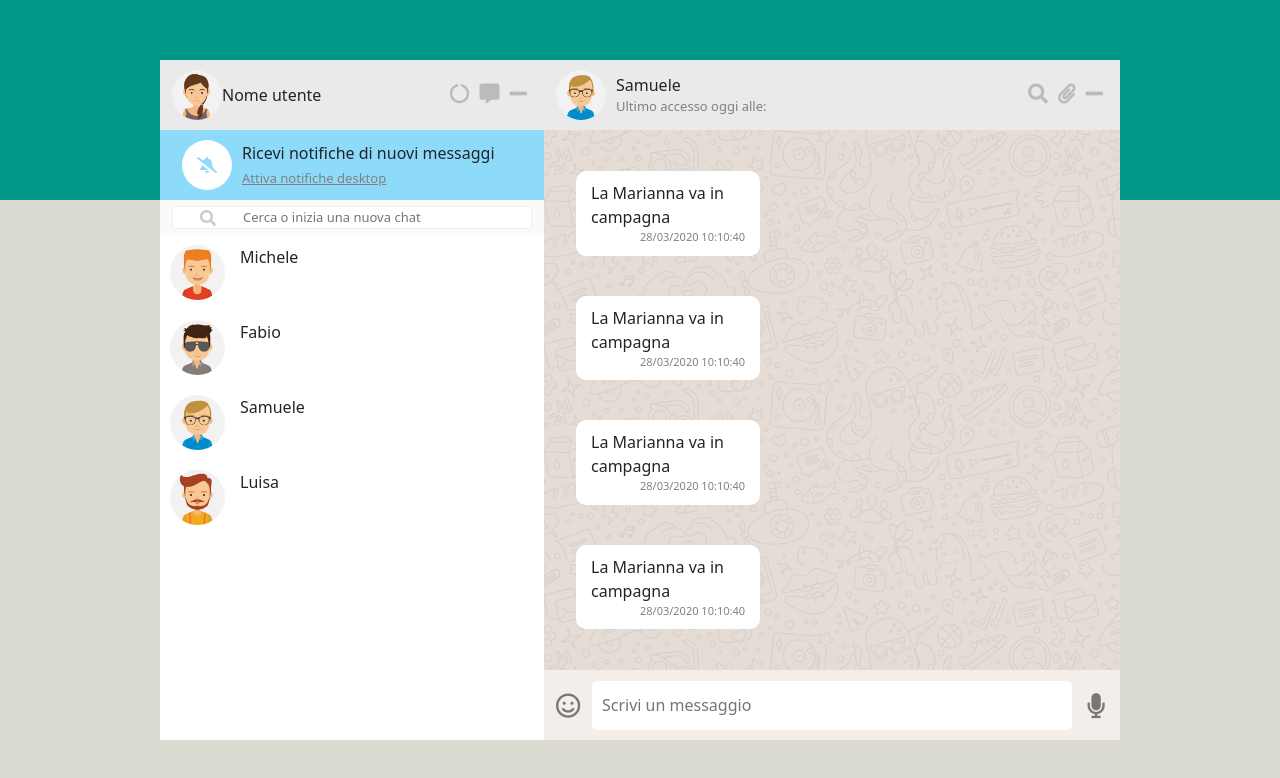
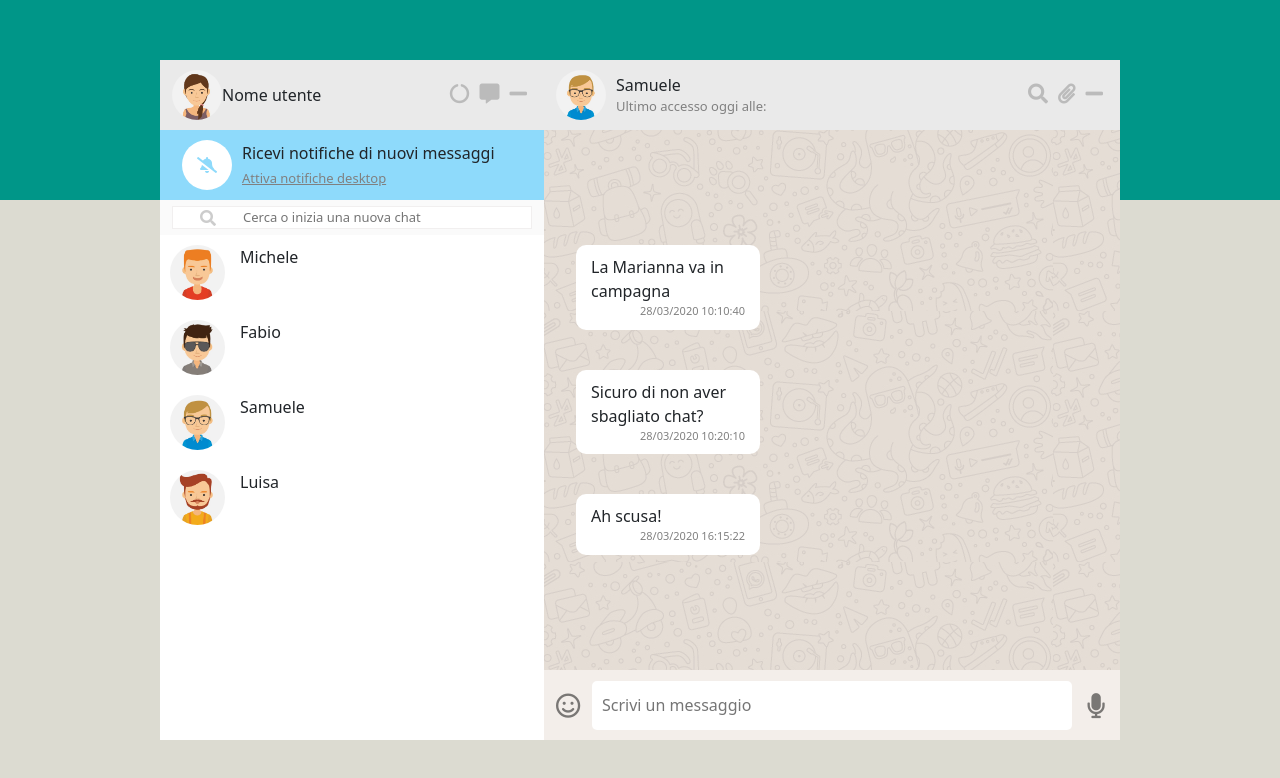
Before and after one commit to Giovi-17/vue-boolzapp, a plain HTML site: page index.html in a window 1280 px wide. Drawn offline with nearby package versions, Linux system fonts and the light colour scheme.

Commit message:
Corretto un errore che non stampava il messaggio dell'utente

```diff
--- a/index.html
+++ b/index.html
@@ -140,15 +140,16 @@
 
                 <div class="col-12 d-flex flex-column centralChatContainer">
 
-                    <div v-for="(userText, index) in contacts" class="col-4 mex mexReceived">
+                    <div v-for="(userText, index) in contacts[2].messages" class="col-4 mex mexReceived">
 
                         <div>
 
-                            {{ contacts[2].messages[0].text }}
+                            {{ userText.text }}
+
 
                         </div>
 
-                        <div class="timeMex">{{ contacts[2].messages[0].date }}</div>
+                        <div class="timeMex">{{ userText.date }}</div>
 
                     </div>
 
```
